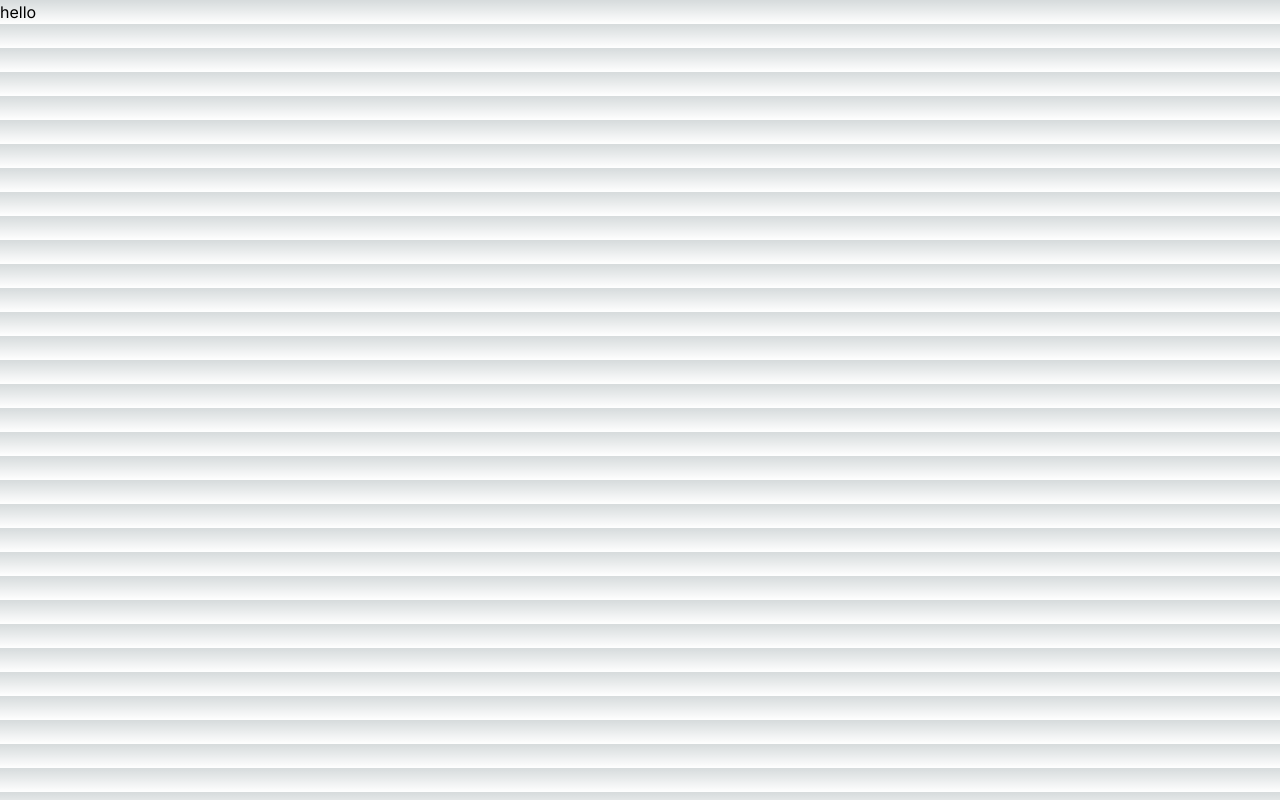
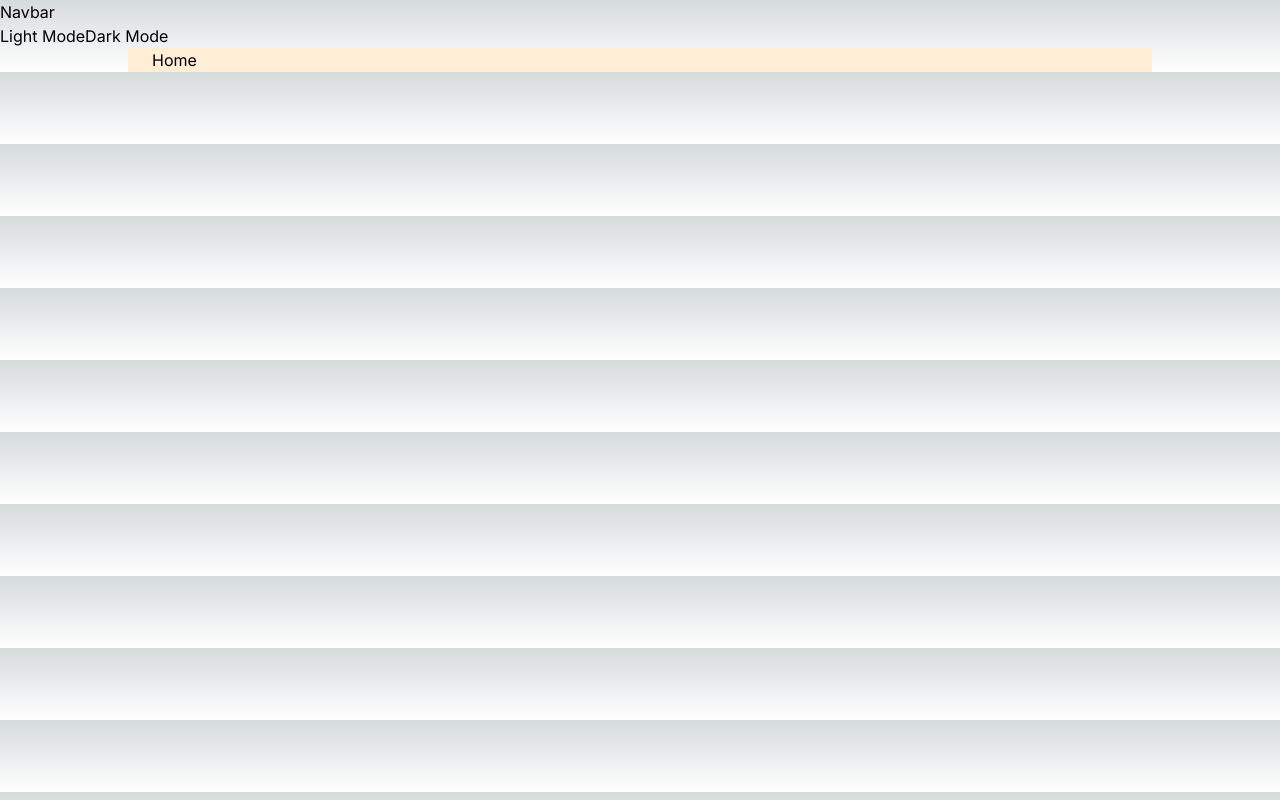
Before and after one commit to KINYENJE/nextjs-bike-rental-app, a Next.js app: page / in a window 1280 px wide. Built offline with nearby package versions, Linux system fonts and the light colour scheme.

Commit message:
integrating darkmode

```diff
--- /dev/null
+++ b/app/components/Home.jsx
@@ -0,0 +1,9 @@
+import React from 'react'
+
+const Home = () => {
+  return (
+    <div>Home</div>
+  )
+}
+
+export default Home
--- /dev/null
+++ b/app/components/Navbar.jsx
@@ -0,0 +1,15 @@
+"use client"
+
+import React from 'react'
+import Themeswitcher from './ThemeSwitcher'
+
+const Navbar = () => {
+  return (
+    <div>
+      Navbar
+      <Themeswitcher />
+    </div>
+  )
+}
+
+export default Navbar
--- /dev/null
+++ b/app/components/ThemeSwitcher.jsx
@@ -0,0 +1,15 @@
+import React from 'react'
+import { useTheme } from 'next-themes'
+
+const Themeswitcher = () => {
+  const { theme, setTheme } = useTheme()
+
+  return (
+    <div>
+      <button onClick={() => setTheme('light')}>Light Mode</button>
+      <button onClick={() => setTheme('dark')}>Dark Mode</button>
+    </div>
+  )
+}
+
+export default Themeswitcher
--- a/app/layout.js
+++ b/app/layout.js
@@ -1,17 +1,28 @@
 import { Inter } from "next/font/google";
 import "./globals.css";
+import { Provider } from "./utils/Provider";  // "use client"
+import Navbar from "./components/Navbar";
 
 const inter = Inter({ subsets: ["latin"] });
 
 export const metadata = {
-  title: "Create Next App",
-  description: "Generated by create next app",
+  title: "Bikey",
+  description: "Bike rental app",
 };
 
 export default function RootLayout({ children }) {
   return (
     <html lang="en">
-      <body className={inter.className}>{children}</body>
+        <body className={inter.className}>
+          <Provider>
+            <Navbar />
+            <main className=" mx-auto max-w-5xl px-6 bg-orange-100 dark:bg-slate-900">
+              {children}
+            </main>
+          </Provider>
+
+        </body>
+
     </html>
   );
 }
--- a/app/page.js
+++ b/app/page.js
@@ -3,7 +3,7 @@ import React from "react";
 export default function Home() {
   return (
     <main>
-      hello
+      <h1>Home</h1>
 
     </main>
 
--- /dev/null
+++ b/app/utils/Provider.jsx
@@ -0,0 +1,12 @@
+"use client"
+
+import React from 'react'
+import { ThemeProvider } from 'next-themes'
+
+export const Provider = ({children}) => {
+  return (
+    <ThemeProvider attribute="class">
+      {children}
+    </ThemeProvider>
+  )
+}
--- a/tailwind.config.js
+++ b/tailwind.config.js
@@ -6,14 +6,9 @@ module.exports = {
     "./app/**/*.{js,ts,jsx,tsx,mdx}",
   ],
   darkMode: 'class',
-
   theme: {
     extend: {
-      backgroundImage: {
-        "gradient-radial": "radial-gradient(var(--tw-gradient-stops))",
-        "gradient-conic":
-          "conic-gradient(from 180deg at 50% 50%, var(--tw-gradient-stops))",
-      },
+
     },
   },
   plugins: [],
```
